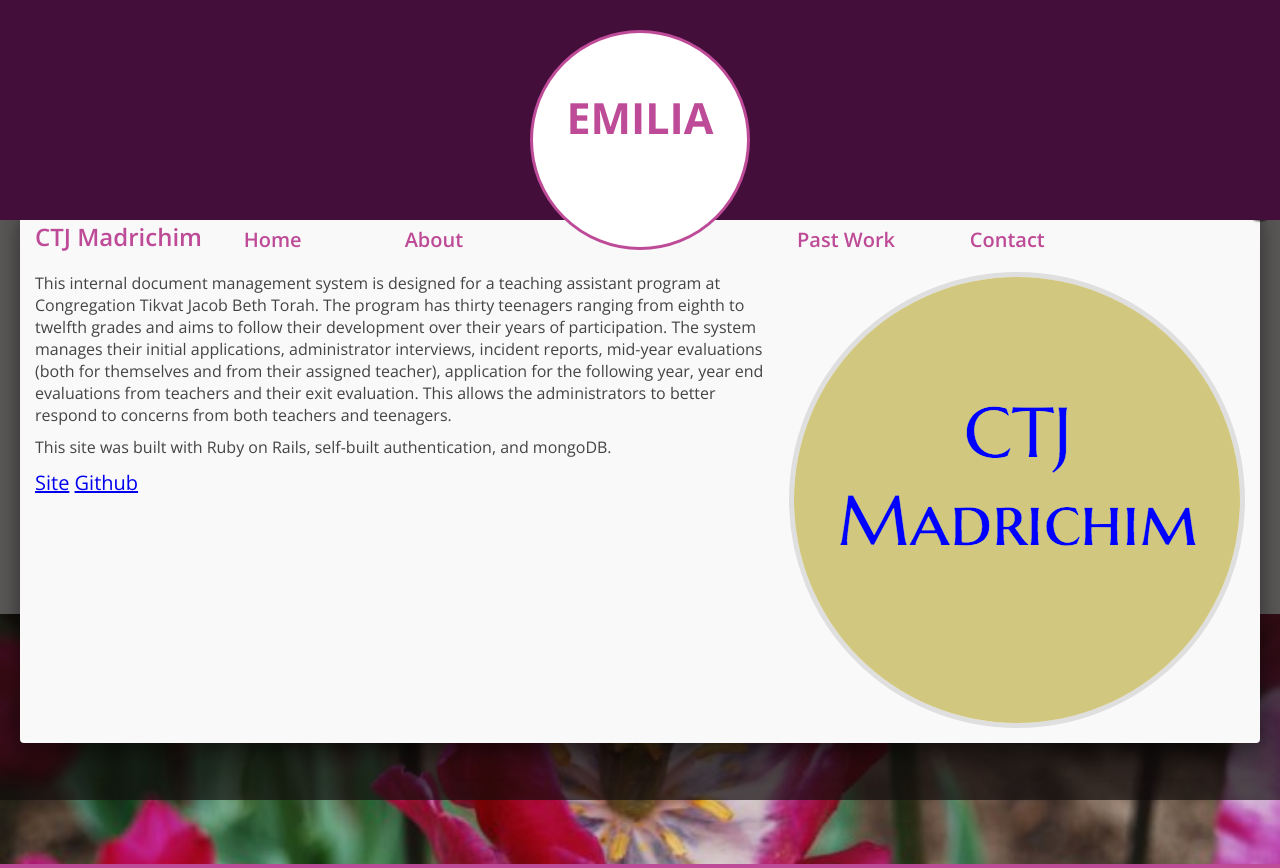
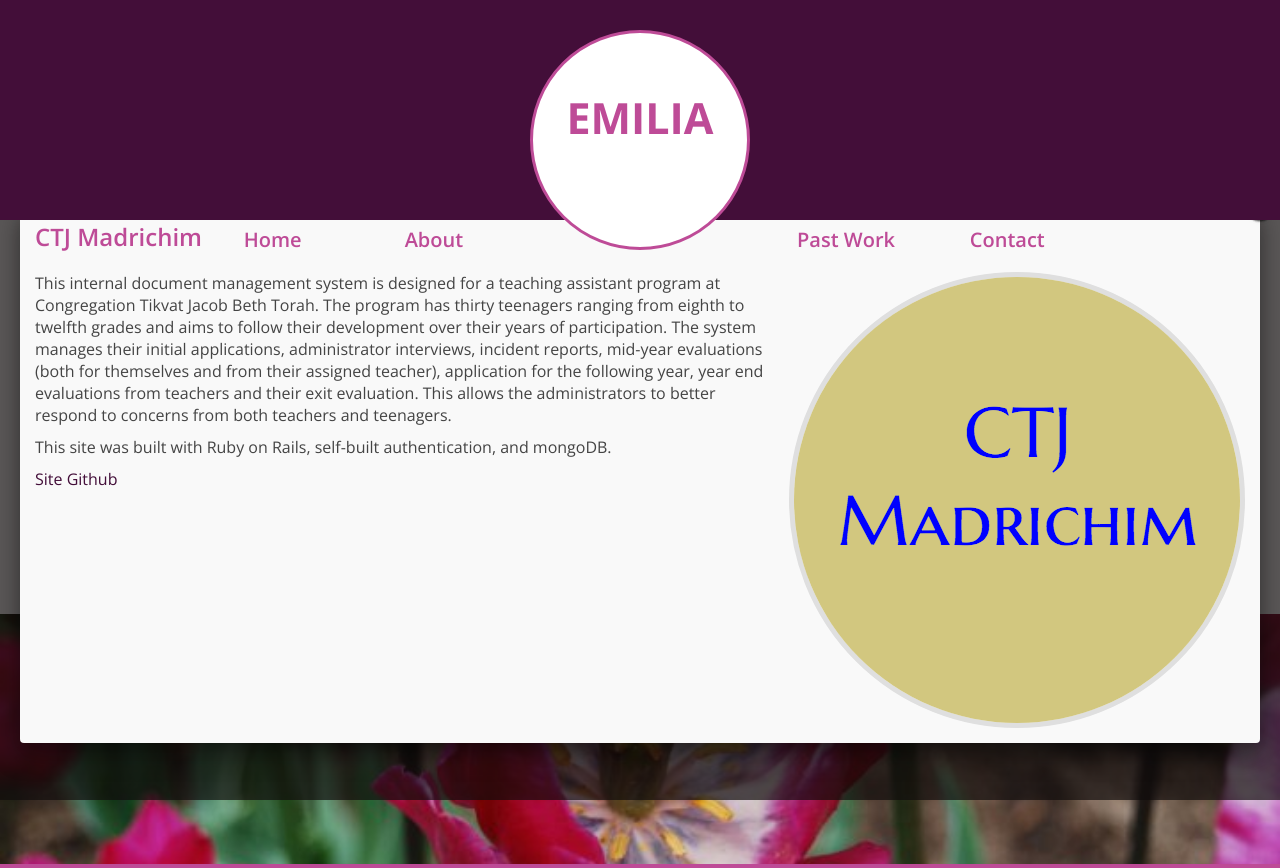
Before and after one commit to ekubokirs/work, a PHP site: page / in a window 1280 px wide, after a click on "Read more". Shown: the top 868 px of the page. Run offline with PHP 8.4, Linux system fonts and the light colour scheme; some libraries are stand-ins or nearby versions.

Commit message:
fixed links in popups for correct colors and removal of underline

```diff
--- a/css/style.css
+++ b/css/style.css
@@ -207,6 +207,10 @@ h2 {
     font-size:16px;
     line-height:22px;
     font-weight:400;
+}
+.popupbox a{
+    text-decoration: none;
+    color: #430e39;
 }
 .popupbox a:hover {
     color: #be4b97;
--- a/index.html
+++ b/index.html
@@ -85,8 +85,10 @@
 			</p>
 			<p>This site was built with Ruby on Rails, self-built authentication, and mongoDB.
 			</p>
+			<p>
 				<a target="_blank" href="http://ctjmadrichim.herokuapp.com/">Site</a>
 				<a targe="_blank" href="https://github.com/ekubokirs/madrichim">Github</a>
+			</p>
 		</div>
 		<div id="inline2" class="popupbox">
 			<h3>Track Yo' Gas</h3>
@@ -94,8 +96,11 @@
 			<p>Being able to track the miles per gallon that a car gets can help a driver drive more efficiently.  This application allows users to enter tanks on different cars and follow up with how their miles per hour change.  Future iterations of the project will allow users to add comments such as if the tank was meant for a long distance drive versus being stuck in city traffic and weather conditions.
 			</p>
 			<p>This site was built with Ruby on Rails, D3, postgresql, and self-built authentication.
+			</p>
+			<p>
 				<a target="_blank" href="http://trackyogas.herokuapp.com">Site</a>
 				<a targe="_blank" href="https://github.com/ekubokirs/mpg">Github</a>
+			</p>
 		</div>
 		<div id="inline3" class="popupbox">
 			<h3>Yay Lizzie!</h3>
@@ -104,8 +109,10 @@
 			</p>
 			<p>This site was built with Facebook authentication, mongoDB, and Ruby on Rails.
 			</p>
+			<p>
 				<a target="_blank" href="http://yaylizzie.com">Site</a>
 				<a targe="_blank" href="https://github.com/ekubokirs/gradGift">Github</a>
+			</p>
 		</div>
 		<div id="inline4" class="popupbox">
 			<h3>ParDIY</h3>
@@ -114,8 +121,10 @@
 			</p>
 			<p> This site will be built with mongoDB, Devise authentication, Facebook authentication and Ruby on Rails.
 			</p>
+			<p>
 				<a target="_blank" href="http://pardiy.herokuapp.com/">Site</a>
 				<a targe="_blank" href="https://github.com/ekubokirs/par">Github</a>
+			</p>
 		</div>
 		<a name="contact-link" class="anchor">&nbsp;</a>
 		<div id="contact-title">
```
Lines whose indentation alone changed are shown as unchanged.
